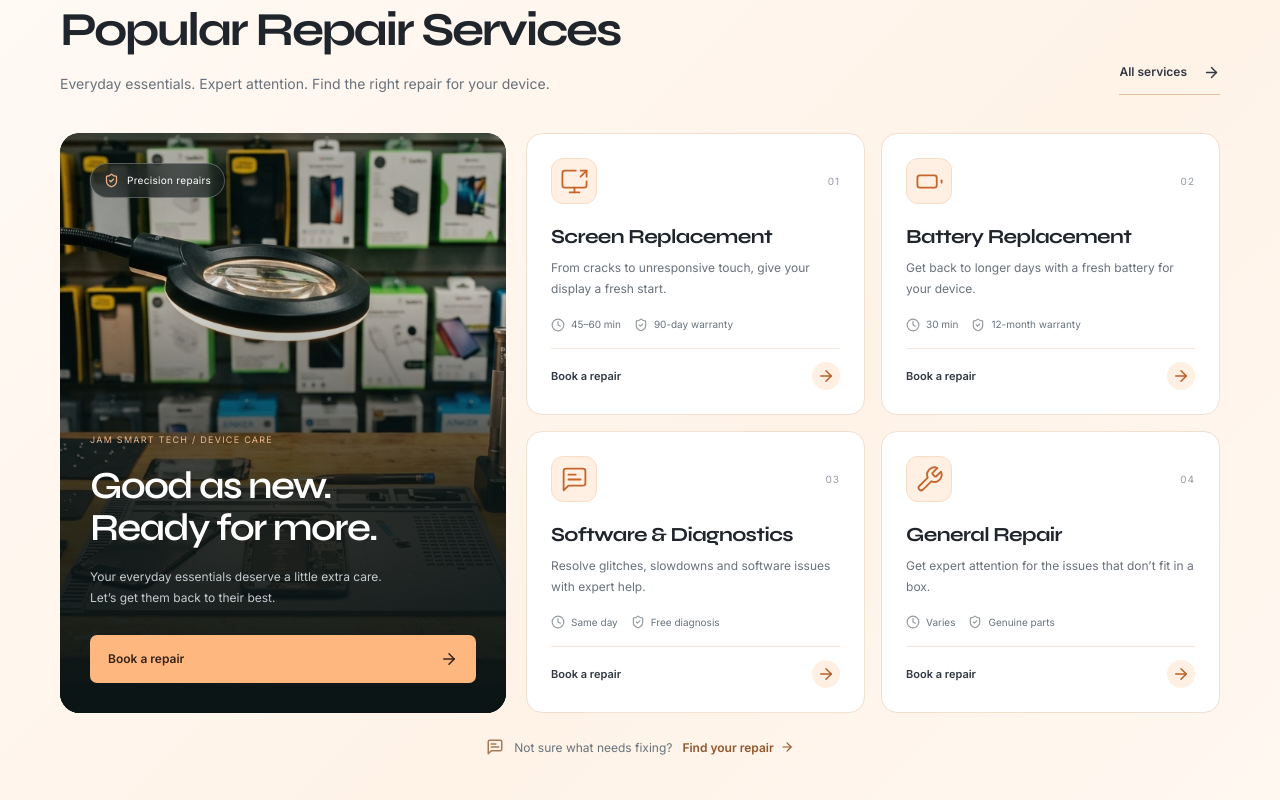
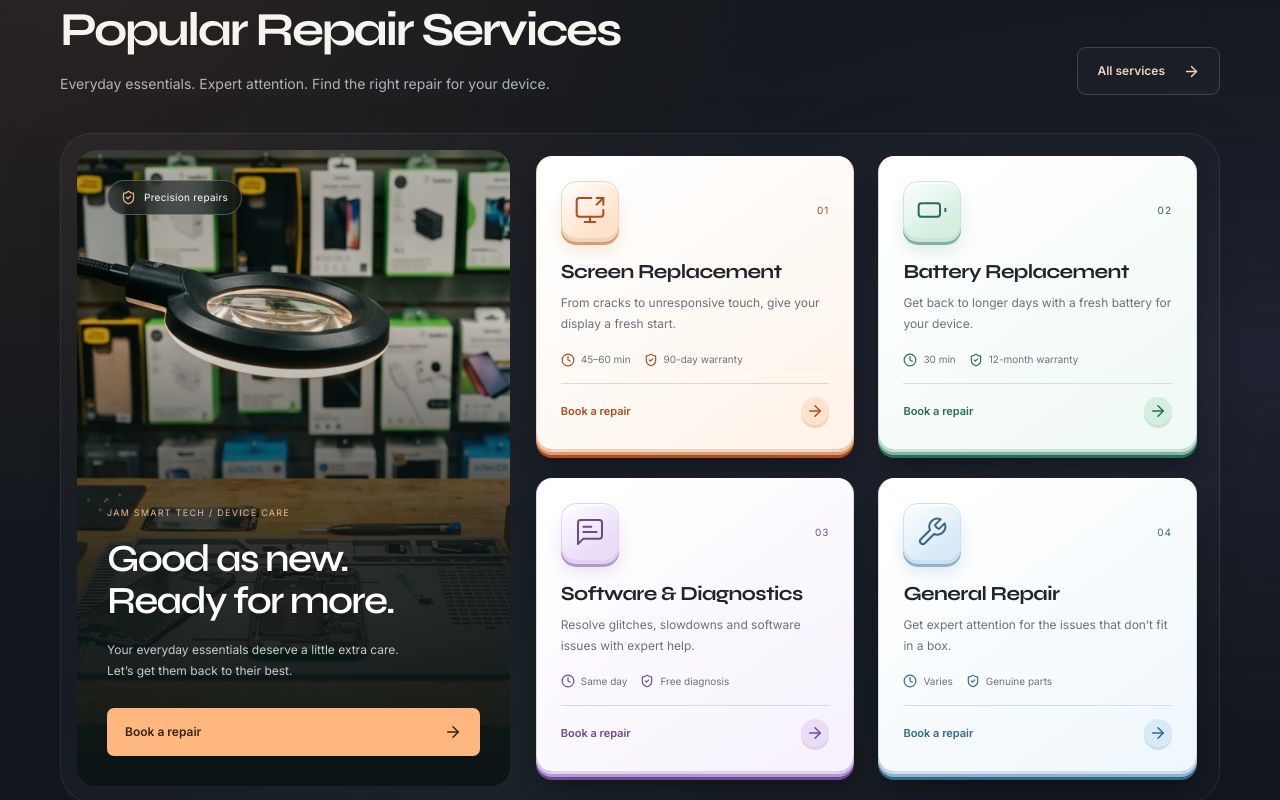
Before and after one commit to servyyai-alt/JamTech-FE, a React (Vite) app: page / in a window 1280 px wide. Shown: the part 1680-2480 px from the top of the page. Built offline with nearby package versions, Linux system fonts and the light colour scheme; no server answers.

Commit message:
3rd cards

```diff
--- /dev/null
+++ b/src/components/common/TiltSurface.jsx
@@ -0,0 +1,60 @@
+import React, { useEffect, useRef } from "react";
+
+const MOTION_QUERY = "(hover: hover) and (pointer: fine) and (prefers-reduced-motion: no-preference)";
+
+export default function TiltSurface({ as: Surface = "div", className, children }) {
+  const surfaceRef = useRef(null);
+  const frameRef = useRef(null);
+  const allowedRef = useRef(false);
+
+  const reset = () => {
+    cancelAnimationFrame(frameRef.current);
+    frameRef.current = null;
+    const surface = surfaceRef.current;
+    if (!surface) return;
+    surface.removeAttribute("data-tilting");
+    ["--tilt-x", "--tilt-y", "--light-x", "--light-y"].forEach((name) => surface.style.removeProperty(name));
+  };
+
+  useEffect(() => {
+    const preference = window.matchMedia(MOTION_QUERY);
+    const sync = () => {
+      allowedRef.current = preference.matches;
+      if (!preference.matches) reset();
+    };
+    sync();
+    preference.addEventListener("change", sync);
+    window.addEventListener("blur", reset);
+    return () => {
+      cancelAnimationFrame(frameRef.current);
+      preference.removeEventListener("change", sync);
+      window.removeEventListener("blur", reset);
+    };
+  }, []);
+
+  const move = (event) => {
+    if (!allowedRef.current || event.pointerType === "touch") return;
+    // Measure the stationary wrapper so tilting never feeds back into pointer coordinates.
+    const bounds = event.currentTarget.getBoundingClientRect();
+    const x = Math.max(0, Math.min(1, (event.clientX - bounds.left) / bounds.width));
+    const y = Math.max(0, Math.min(1, (event.clientY - bounds.top) / bounds.height));
+    cancelAnimationFrame(frameRef.current);
+    frameRef.current = requestAnimationFrame(() => {
+      const surface = surfaceRef.current;
+      if (!surface) return;
+      surface.dataset.tilting = "true";
+      surface.style.setProperty("--tilt-x", `${(0.5 - y) * 18}deg`);
+      surface.style.setProperty("--tilt-y", `${(x - 0.5) * 18}deg`);
+      surface.style.setProperty("--light-x", `${x * 100}%`);
+      surface.style.setProperty("--light-y", `${y * 100}%`);
+    });
+  };
+
+  return (
+    <div className="repair-tilt" onPointerMove={move} onPointerLeave={reset} onPointerCancel={reset}>
+      <Surface ref={surfaceRef} className={`${className} repair-tilt__surface`}>
+        {children}
+      </Surface>
+    </div>
+  );
+}
--- a/src/pages/Home.jsx
+++ b/src/pages/Home.jsx
@@ -8,6 +8,7 @@ import {
 import * as catalogService from "../services/catalogService.js";
 import * as productService from "../services/productService.js";
 import ProductCard from "../components/ecommerce/ProductCard.jsx";
+import TiltSurface from "../components/common/TiltSurface.jsx";
 import SkeletonCard from "../components/common/SkeletonCard.jsx";
 import { useTranslation } from "react-i18next";
 import "./home-hero.css";
@@ -378,7 +379,7 @@ const Home = () => {
             <Link to="/repair" className="repair-showcase__all">{t("categories.allServices")}<ArrowRight size={17} /></Link>
           </div>
           <div className="repair-showcase__layout">
-            <div className="repair-editorial">
+            <TiltSurface className="repair-editorial">
               <img src={repairWorkshop} alt={t("repairServices.workshopAlt")} loading="lazy" width="1376" height="768" />
               <div className="repair-editorial__shade" />
               <div className="repair-editorial__badge"><ShieldCheck size={15} aria-hidden="true" />{t("repairServices.editorialBadge")}</div>
@@ -388,10 +389,10 @@ const Home = () => {
                 <p>{t("repairServices.editorialDescription")}</p>
                 <Link to="/repair">{t("repairServices.cta")}<ArrowRight size={18} /></Link>
               </div>
-            </div>
+            </TiltSurface>
             <div className="repair-showcase__grid">
             {REPAIR_SERVICES.map((service, i) => (
-              <article key={service.key} className="repair-service">
+              <TiltSurface as="article" key={service.key} className={`repair-service repair-service--${service.key}`}>
                 <div className="repair-service__top">
                   <span className="repair-service__icon"><service.icon size={29} strokeWidth={1.5} aria-hidden="true" /></span>
                   <span className="repair-service__number" aria-hidden="true">0{i + 1}</span>
@@ -405,7 +406,7 @@ const Home = () => {
                 <Link to="/repair" className="repair-service__link" aria-label={`${t("repairServices.cta")}: ${t(`repairServices.${service.key}.name`)}`}>
                   {t("repairServices.cta")}<span><ArrowRight size={18} /></span>
                 </Link>
-              </article>
+              </TiltSurface>
             ))}
             </div>
           </div>
--- a/src/pages/repair-services.css
+++ b/src/pages/repair-services.css
@@ -1,13 +1,44 @@
-.repair-showcase { background: linear-gradient(135deg, #fffaf5 0%, #fff3e8 60%, #fff8f1 100%); padding: clamp(56px, 7vw, 100px) clamp(20px, 5vw, 60px); border-block: 1px solid #f4e4d5; }
+.repair-showcase {
+  position: relative;
+  isolation: isolate;
+  background:
+    radial-gradient(ellipse at 4% 5%, #a45e352b, transparent 43%),
+    radial-gradient(ellipse at 98% 45%, #67619e26, transparent 46%),
+    radial-gradient(ellipse at 40% 105%, #4084791a, transparent 45%),
+    #13181e;
+  padding: clamp(60px, 7vw, 100px) clamp(20px, 5vw, 60px);
+  border-block: 1px solid #ffffff12;
+}
+.repair-showcase::before {
+  content: '';
+  position: absolute;
+  inset: 0;
+  z-index: -1;
+  pointer-events: none;
+  background-image: linear-gradient(#ffffff03 1px, transparent 1px), linear-gradient(90deg, #ffffff03 1px, transparent 1px);
+  background-size: 80px 80px;
+  mask-image: linear-gradient(#000, transparent 80%);
+  -webkit-mask-image: linear-gradient(#000, transparent 80%);
+}
+.repair-showcase::after {
+  content: '';
+  position: absolute;
+  top: 0;
+  left: 15%;
+  right: 15%;
+  height: 1px;
+  background: linear-gradient(90deg, transparent, #eac49c60, transparent);
+  pointer-events: none;
+}
 .repair-showcase__inner { max-width: 1280px; margin: 0 auto; }
 .repair-showcase__header { display: flex; align-items: flex-end; justify-content: space-between; gap: 28px; margin-bottom: 38px; }
-.repair-showcase__eyebrow { display: flex; align-items: center; gap: 10px; color: #b85e29; font-size: 10px; font-weight: 600; text-transform: uppercase; letter-spacing: .18em; margin-bottom: 16px; }
+.repair-showcase__eyebrow { display: flex; align-items: center; gap: 10px; color: #f0b889; font-size: 10px; font-weight: 600; text-transform: uppercase; letter-spacing: .18em; margin-bottom: 16px; }
 .repair-showcase__eyebrow > span { width: 22px; height: 2px; background: #fa8737; }
-.repair-showcase__header h2 { font-family: 'Syne', sans-serif; font-size: clamp(30px, 3.7vw, 48px); font-weight: 700; line-height: 1.12; letter-spacing: -.05em; color: #20252b; text-wrap: balance; }
-.repair-showcase__intro { max-width: 520px; font-size: 14px; line-height: 1.7; color: #69717b; margin-top: 16px; }
-.repair-showcase__all { display: inline-flex; align-items: center; gap: 16px; flex-shrink: 0; padding: 13px 0; border-bottom: 1px solid #e8bfa1; font-size: 12px; font-weight: 600; color: #303943; text-decoration: none; }
-.repair-showcase__all:hover { color: #b35c27; border-color: #b35c27; }
-.repair-showcase__layout { display: grid; grid-template-columns: .9fr 1.4fr; gap: 20px; }
+.repair-showcase__header h2 { font-family: 'Syne', sans-serif; font-size: clamp(30px, 3.7vw, 48px); font-weight: 700; line-height: 1.12; letter-spacing: -.05em; color: #f5f4ef; text-wrap: balance; }
+.repair-showcase__intro { max-width: 520px; font-size: 14px; line-height: 1.7; color: #adb5bd; margin-top: 16px; }
+.repair-showcase__all { display: inline-flex; align-items: center; gap: 18px; flex-shrink: 0; padding: 14px 19px; border: 1px solid #ffffff29; border-radius: 9px; background: #ffffff06; font-size: 12px; font-weight: 600; color: #f0d5bc; text-decoration: none; transition: background .2s, border-color .2s; }
+.repair-showcase__all:hover { background: #ffffff0d; border-color: #dab48d80; }
+.repair-showcase__layout { display: grid; grid-template-columns: .9fr 1.4fr; gap: 20px; padding: 16px; border: 1px solid #ffffff14; border-radius: 32px; background: linear-gradient(135deg, #ffffff07, #ffffff02); box-shadow: 0 28px 70px #00000020; }
 .repair-editorial { position: relative; isolation: isolate; overflow: hidden; min-height: 560px; border-radius: 20px; background: #1a211e; display: flex; flex-direction: column; justify-content: space-between; padding: 30px; }
 .repair-editorial > img { position: absolute; inset: 0; z-index: -2; width: 100%; height: 100%; object-fit: cover; object-position: 48% center; }
 .repair-editorial__shade { position: absolute; inset: 0; z-index: -1; background: linear-gradient(180deg, #0c15162e 10%, #0c151610 25%, #0c1516d9 65%, #0c1516fa 100%); }
@@ -20,23 +51,29 @@
 .repair-editorial__copy a { display: flex; align-items: center; justify-content: space-between; gap: 18px; margin-top: 26px; padding: 15px 18px; border-radius: 7px; background: #ffb780; color: #352316; text-decoration: none; font-size: 12px; font-weight: 600; transition: background .2s; }
 .repair-editorial__copy a:hover { background: #ffca9f; }
 .repair-showcase__grid { display: grid; grid-template-columns: repeat(2, minmax(0, 1fr)); gap: 16px; }
-.repair-service { display: flex; flex-direction: column; position: relative; padding: 24px; border: 1px solid #f1dfd0; border-radius: 16px; background: #fff; transition: transform .25s ease, box-shadow .25s ease, border-color .25s ease; }
-.repair-service:hover, .repair-service:focus-within { transform: translateY(-3px); border-color: #edb68c; box-shadow: 0 14px 28px #b85e2910; }
+/* Soft service-specific palettes, with dark accents for readable controls. */
+.repair-service--screen { --service-accent: #ac4c20; --service-tint: #fff3e9; --service-icon: #ffe2ca; --service-border: #efd3bd; --service-hover: #d99d71; --service-shadow: #b9693226; --service-glow: #ffb87830; }
+.repair-service--battery { --service-accent: #276b5a; --service-tint: #eff9f4; --service-icon: #d4eee0; --service-border: #cce3d8; --service-hover: #83b49f; --service-shadow: #38826726; --service-glow: #8ed9af30; }
+.repair-service--software { --service-accent: #6b4a9b; --service-tint: #f6f1fc; --service-icon: #e9dcf7; --service-border: #dfd3ee; --service-hover: #b298cc; --service-shadow: #8051ac26; --service-glow: #c5a3eb30; }
+.repair-service--general { --service-accent: #32688c; --service-tint: #eff7fc; --service-icon: #d8eaf7; --service-border: #cee0ed; --service-hover: #8db3ce; --service-shadow: #397bac26; --service-glow: #98caeb30; }
+.repair-service { display: flex; flex-direction: column; position: relative; padding: 24px; border: 1px solid var(--service-border); border-radius: 16px; background: linear-gradient(145deg, #fff 10%, var(--service-tint) 100%); transition: transform .25s ease, box-shadow .25s ease, border-color .25s ease; }
+.repair-service:hover, .repair-service:focus-within { transform: translateY(-3px); border-color: var(--service-hover); box-shadow: 0 14px 28px var(--service-shadow); }
 .repair-service__top { display: flex; align-items: center; justify-content: space-between; margin-bottom: 20px; }
-.repair-service__icon { display: grid; place-items: center; width: 46px; height: 46px; border-radius: 12px; color: #c6652a; background: #fff0e3; border: 1px solid #f9dcc5; }
-.repair-service__number { font-size: 10px; letter-spacing: .1em; color: #949ba2; }
+.repair-service__icon { display: grid; place-items: center; width: 46px; height: 46px; border-radius: 12px; color: var(--service-accent); background: var(--service-icon); border: 1px solid var(--service-border); }
+.repair-service__number { font-size: 10px; letter-spacing: .1em; color: var(--service-accent); }
 .repair-service h3 { font-family: 'Syne', sans-serif; font-size: 20px; line-height: 1.25; font-weight: 700; letter-spacing: -.03em; color: #20252b; margin-bottom: 9px; }
 .repair-service__description { font-size: 12px; line-height: 1.7; color: #69717b; margin-bottom: 18px; }
 .repair-service__details { display: flex; flex-wrap: wrap; gap: 9px 13px; margin-top: auto; margin-bottom: 16px; }
 .repair-service__details > span { display: flex; align-items: center; gap: 6px; font-size: 10px; color: #68737d; }
-.repair-service__details svg { color: #939b9e; flex-shrink: 0; }
-.repair-service__link { display: flex; justify-content: space-between; align-items: center; gap: 12px; padding-top: 13px; border-top: 1px solid #f5e9df; color: #303943; font-size: 11px; font-weight: 600; text-decoration: none; }
-.repair-service__link > span { display: grid; place-items: center; width: 28px; height: 28px; border-radius: 50%; color: #b85e29; background: #fff0e3; transition: background .2s, color .2s, transform .2s; flex-shrink: 0; }
-.repair-service__link:hover > span { background: #ffd9ba; color: #a55726; transform: translateX(2px); }
-.repair-showcase__help { display: flex; align-items: center; justify-content: center; flex-wrap: wrap; gap: 10px; padding-top: 25px; font-size: 12px; line-height: 1.6; color: #69717b; }
-.repair-showcase__help > svg { color: #a97956; }
-.repair-showcase__help a { display: inline-flex; align-items: center; gap: 6px; color: #93552c; font-weight: 600; text-underline-offset: 4px; }
+.repair-service__details svg { color: var(--service-accent); flex-shrink: 0; }
+.repair-service__link { display: flex; justify-content: space-between; align-items: center; gap: 12px; padding-top: 13px; border-top: 1px solid var(--service-border); color: var(--service-accent); font-size: 11px; font-weight: 600; text-decoration: none; }
+.repair-service__link > span { display: grid; place-items: center; width: 28px; height: 28px; border-radius: 50%; color: var(--service-accent); background: var(--service-icon); transition: background .2s, color .2s, transform .2s; flex-shrink: 0; }
+.repair-service__link:hover > span { background: var(--service-accent); color: #fff; transform: translateX(2px); }
+.repair-showcase__help { display: flex; align-items: center; justify-content: center; flex-wrap: wrap; gap: 10px; padding-top: 28px; font-size: 12px; line-height: 1.6; color: #adb5bd; }
+.repair-showcase__help > svg { color: #edbc94; }
+.repair-showcase__help a { display: inline-flex; align-items: center; gap: 6px; color: #efc09b; font-weight: 600; text-underline-offset: 4px; }
 .repair-showcase a:focus-visible { outline: 2px solid #c87840; outline-offset: 5px; border-radius: 5px; }
+.repair-service a:focus-visible { outline-color: var(--service-accent); }
 .repair-editorial a:focus-visible { outline-color: #fff; }
 @media (max-width: 1000px) {
   .repair-showcase__layout { grid-template-columns: 1fr; }
@@ -46,6 +83,7 @@
   .repair-editorial__copy { padding-top: 60px; max-width: 380px; }
 }
 @media (max-width: 600px) {
+  .repair-showcase__layout { padding: 8px; border-radius: 26px; gap: 14px; }
   .repair-showcase__header { align-items: flex-start; flex-direction: column; gap: 12px; }
   .repair-showcase__grid { grid-template-columns: 1fr; gap: 14px; }
   .repair-editorial { padding: 24px; min-height: 440px; }
@@ -53,5 +91,69 @@
   .repair-showcase__help { column-gap: 8px; }
 }
 @media (prefers-reduced-motion: reduce) {
-  .repair-service, .repair-service__link > span, .repair-editorial__copy a { transition: none; transform: none; }
+  .repair-service, .repair-service__link > span, .repair-editorial__copy a, .repair-showcase__all { transition: none; transform: none; }
 }
+
+/* Stable hit areas keep pointer-driven perspective smooth. */
+.repair-tilt { display: flex; min-width: 0; perspective: 850px; position: relative; }
+.repair-tilt__surface { width: 100%; flex: 1; }
+.repair-showcase__grid { gap: 28px 24px; padding: 6px 6px 14px; }
+.repair-tilt:hover, .repair-tilt:focus-within { z-index: 2; }
+/* Persistent beveled edges make depth visible even without hover. */
+.repair-service.repair-tilt__surface {
+  border-top-color: #fff;
+  box-shadow: 0 2px 0 var(--service-border), 0 5px 0 var(--service-hover), 0 8px 0 var(--service-accent), 0 20px 26px -8px #00000070;
+}
+.repair-service__icon {
+  width: 58px;
+  height: 58px;
+  border-radius: 15px;
+  background: linear-gradient(145deg, #fff, var(--service-icon) 75%);
+  box-shadow: inset 0 2px 0 #ffffffb3, 0 3px 0 var(--service-border), 0 6px 0 var(--service-hover), 0 12px 16px var(--service-shadow);
+}
+.repair-service__icon svg { width: 32px; height: 32px; }
+.repair-service__link > span { box-shadow: 0 3px 0 var(--service-border); }
+
+@media (hover: hover) and (pointer: fine) and (prefers-reduced-motion: no-preference) {
+  .repair-tilt__surface {
+    transform: rotateX(0deg) rotateY(0deg);
+    transition: transform .5s cubic-bezier(.2,.8,.2,1), box-shadow .35s, border-color .35s;
+  }
+  .repair-tilt__surface[data-tilting] {
+    transform: rotateX(var(--tilt-x, 0deg)) rotateY(var(--tilt-y, 0deg)) translateY(-3px);
+    transition-duration: .14s, .35s, .35s;
+    box-shadow: 0 24px 38px -20px var(--service-shadow, #8e542d45), 0 6px 14px #3e30250a;
+  }
+  .repair-service.repair-tilt__surface {
+    transform-style: preserve-3d;
+    transform: rotateX(3deg) rotateY(var(--rest-tilt-y, -3deg));
+  }
+  .repair-showcase__grid > .repair-tilt:nth-child(even) .repair-service { --rest-tilt-y: 3deg; }
+  .repair-showcase__grid .repair-service[data-tilting] {
+    transform: rotateX(var(--tilt-x, 0deg)) rotateY(var(--tilt-y, 0deg)) translateY(-8px);
+    box-shadow: 0 2px 0 var(--service-border), 0 5px 0 var(--service-hover), 0 9px 0 var(--service-accent), 0 32px 40px -10px #00000080;
+  }
+  .repair-service.repair-tilt__surface::after,
+  .repair-editorial.repair-tilt__surface::after {
+    content: '';
+    position: absolute;
+    inset: 0;
+    border-radius: inherit;
+    background: radial-gradient(circle at var(--light-x, 50%) var(--light-y, 50%), #ffffff80 0%, var(--service-glow, #ffd7b52e) 28%, transparent 68%);
+    pointer-events: none;
+    opacity: 0;
+    transition: opacity .3s;
+  }
+  .repair-tilt__surface[data-tilting]::after { opacity: 1; }
+  .repair-service__top, .repair-service h3, .repair-service__link { transition: transform .4s cubic-bezier(.2,.8,.2,1); }
+  .repair-service__top { transform: translateZ(20px); }
+  .repair-service h3 { transform: translateZ(10px); }
+  .repair-service[data-tilting] .repair-service__top { transform: translateZ(55px); }
+  .repair-service[data-tilting] h3 { transform: translateZ(32px); }
+  .repair-service[data-tilting] .repair-service__link { transform: translateZ(22px); }
+  .repair-editorial > img { transition: transform .6s cubic-bezier(.2,.8,.2,1); }
+  .repair-editorial[data-tilting] > img { transform: scale(1.045); }
+}
+@media (hover: none), (pointer: coarse), (prefers-reduced-motion: reduce) {
+  .repair-tilt__surface, .repair-tilt__surface:hover, .repair-tilt__surface:focus-within { transform: none; }
+}
```
